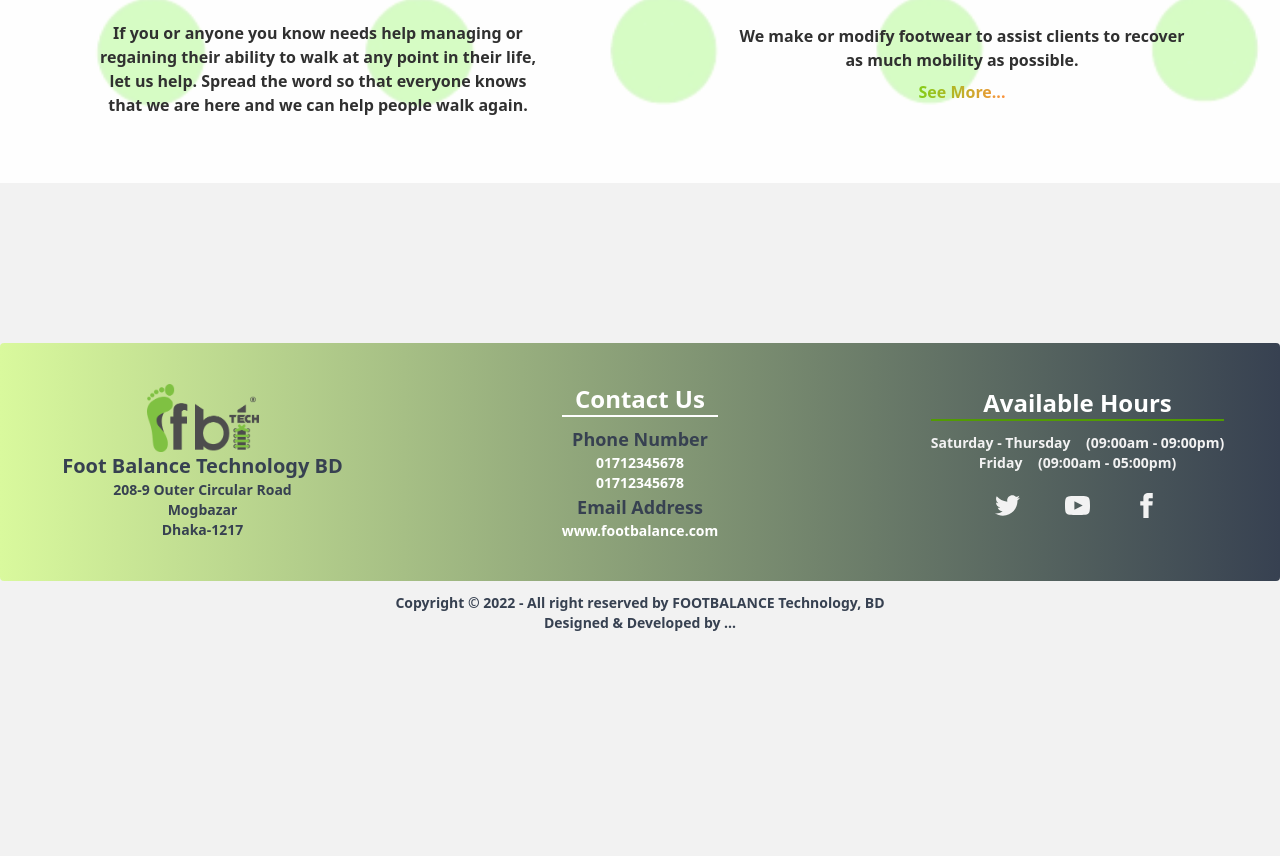
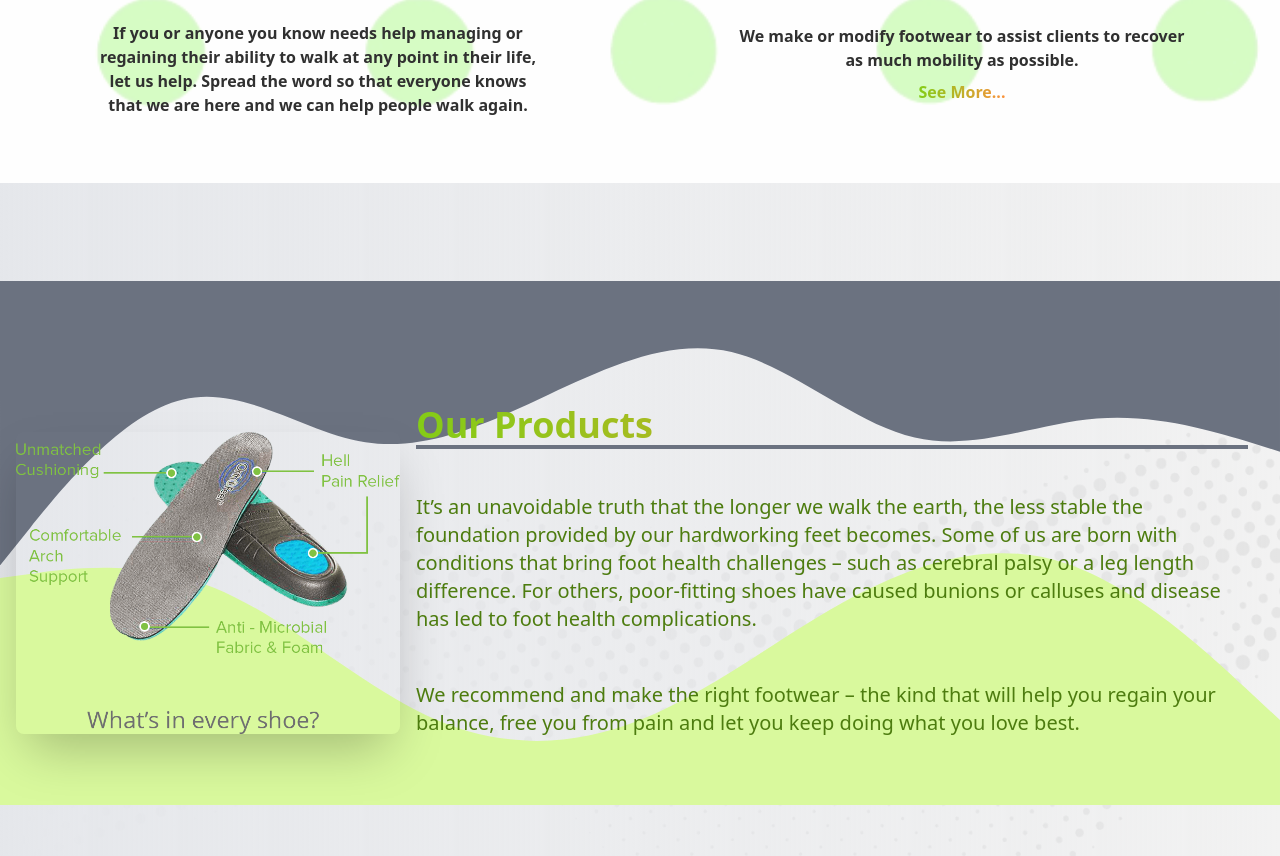
Before and after one commit to this-is-emon/foot-balance, a React (Create React App) app: page / in a window 1280 px wide. Shown: the part 2004-2860 px from the top of the page. Before the commit the page ends 2649 px from the top, so only its background shows below. Built offline with nearby package versions, Linux system fonts and the light colour scheme.

Commit message:
product section added in the home page and footwear diagram is added

```diff
--- a/src/pages/Home/Home.js
+++ b/src/pages/Home/Home.js
@@ -2,6 +2,7 @@ import React from 'react';
 import Services from '../Services/Services';
 import Carousel from './Carousel';
 import Hero1 from './Hero1';
+import Products from './Products';
 import Youtube from './Youtube';
 
 const Home = () => {
@@ -10,6 +11,7 @@ const Home = () => {
             <Carousel></Carousel>
             <Hero1></Hero1>
             <Youtube></Youtube>
+            <Products></Products>
         </div>
     );
 };
--- /dev/null
+++ b/src/pages/Home/Products.js
@@ -0,0 +1,39 @@
+import React from 'react';
+import footer from '../../assets/images/footer.png'
+import diagram from '../../assets/images/ortho5.png';
+
+const Products = () => {
+    return (
+        <div style={{ background: `url(${footer})`, backgroundSize: 'cover' }}>
+            <div class="hero min-h-screen bg-gradient-to-r from-gray-200 bg-opacity-50">
+                <svg className='mb-80 hidden sm:block' xmlns="http://www.w3.org/2000/svg" viewBox="0 0 1440 320"><path fill="#6b7280" fill-opacity="1" d="M0,320L34.3,277.3C68.6,235,137,149,206,133.3C274.3,117,343,171,411,181.3C480,192,549,160,617,128C685.7,96,754,64,823,80C891.4,96,960,160,1029,176C1097.1,192,1166,160,1234,154.7C1302.9,149,1371,171,1406,181.3L1440,192L1440,0L1405.7,0C1371.4,0,1303,0,1234,0C1165.7,0,1097,0,1029,0C960,0,891,0,823,0C754.3,0,686,0,617,0C548.6,0,480,0,411,0C342.9,0,274,0,206,0C137.1,0,69,0,34,0L0,0Z"></path></svg>
+                {/* <svg className='mb-80 hidden sm:block' xmlns="http://www.w3.org/2000/svg" viewBox="0 0 1440 320"><path fill="#4d7c0f" fill-opacity="1" d="M0,224L40,197.3C80,171,160,117,240,80C320,43,400,21,480,53.3C560,85,640,171,720,218.7C800,267,880,277,960,240C1040,203,1120,117,1200,80C1280,43,1360,53,1400,58.7L1440,64L1440,0L1400,0C1360,0,1280,0,1200,0C1120,0,1040,0,960,0C880,0,800,0,720,0C640,0,560,0,480,0C400,0,320,0,240,0C160,0,80,0,40,0L0,0Z"></path></svg> */}
+                <div class="hero-content flex-col lg:flex-row">
+                    <img data-aos="fade-top"
+                        data-aos-duration="30000"
+                        data-aos-delay="800" className='mx-auto md:mr-2' src={diagram} alt='walking pic' class="max-w-sm rounded-lg shadow-2xl" />
+                    <div className='mr-16 md:mr-4'>
+                        <p data-aos="fade-right"
+                            data-aos-duration="30000"
+                            data-aos-delay="1000"
+                            className="mb-5 font-bold text-4xl bg-clip-text text-transparent bg-gradient-to-r from-lime-500 to-orange-400 border-b-4 border-gray-500 "
+                        >Our Products</p>
+                        <p data-aos="fade-right"
+                            data-aos-duration="30000"
+                            data-aos-delay="1300" class="py-6 text-lime-700 text-xl">It’s an unavoidable truth that the longer we walk the earth, the less stable the foundation provided by our hardworking feet becomes. Some of us are born with conditions that bring foot health challenges – such as cerebral palsy or a leg length difference. For others, poor-fitting shoes have caused bunions or calluses and disease has led to foot health complications.
+                        </p>
+                        <p
+                            data-aos="fade-right"
+                            data-aos-duration="30000"
+                            data-aos-delay="1300"
+                            class="py-6 text-lime-700 text-xl"
+                        >We recommend and make the right footwear – the kind that will help you regain your balance, free you from pain and let you keep doing what you love best.</p>
+                    </div>
+                </div>
+                <svg className='mt-40 hidden sm:block' xmlns="http://www.w3.org/2000/svg" viewBox="0 0 1440 320"><path fill="#d9f99d" fill-opacity="1" d="M0,64L40,58.7C80,53,160,43,240,74.7C320,107,400,181,480,218.7C560,256,640,256,720,224C800,192,880,128,960,85.3C1040,43,1120,21,1200,48C1280,75,1360,149,1400,186.7L1440,224L1440,320L1400,320C1360,320,1280,320,1200,320C1120,320,1040,320,960,320C880,320,800,320,720,320C640,320,560,320,480,320C400,320,320,320,240,320C160,320,80,320,40,320L0,320Z"></path></svg>
+            </div>
+        </div>
+    );
+};
+
+export default Products;
```
Also changed, not shown: src/assets/images/ortho5.png (added).
